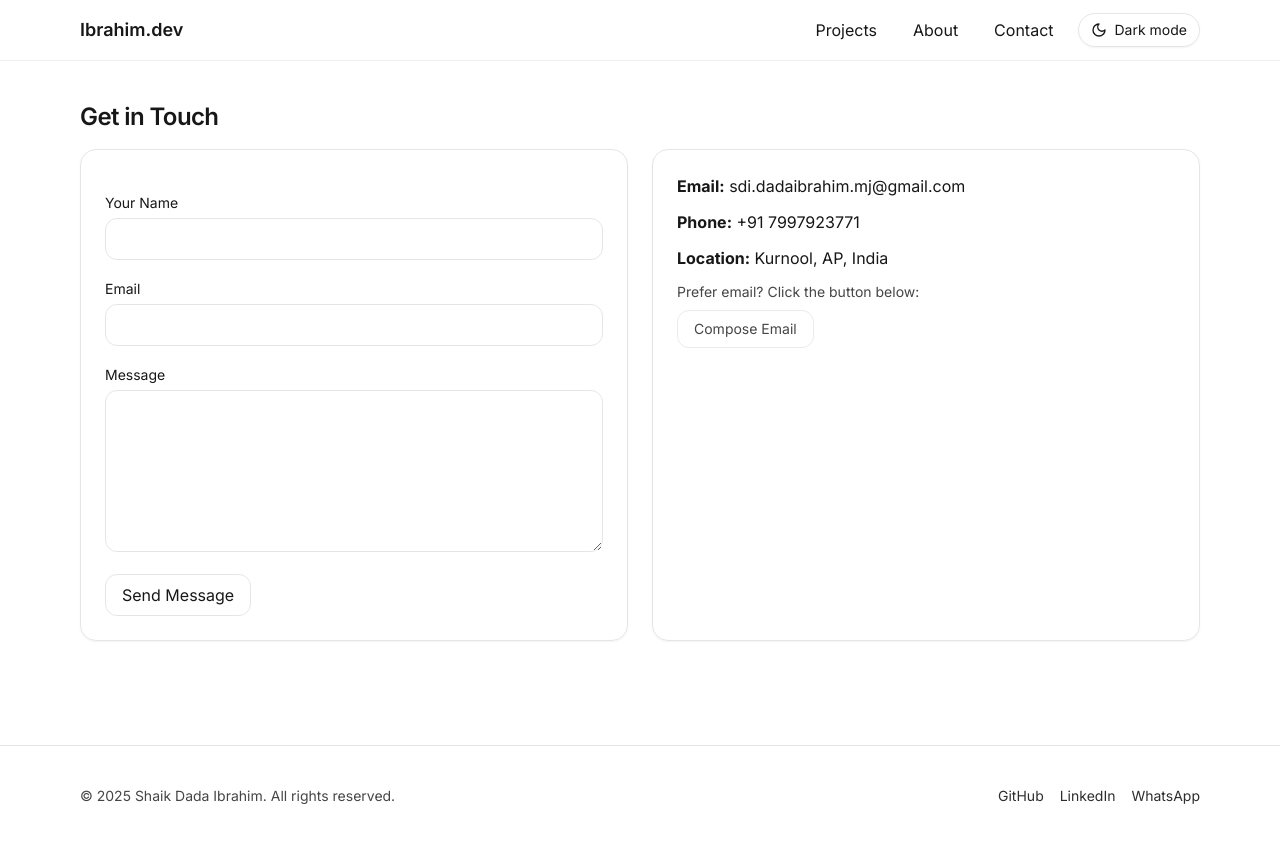
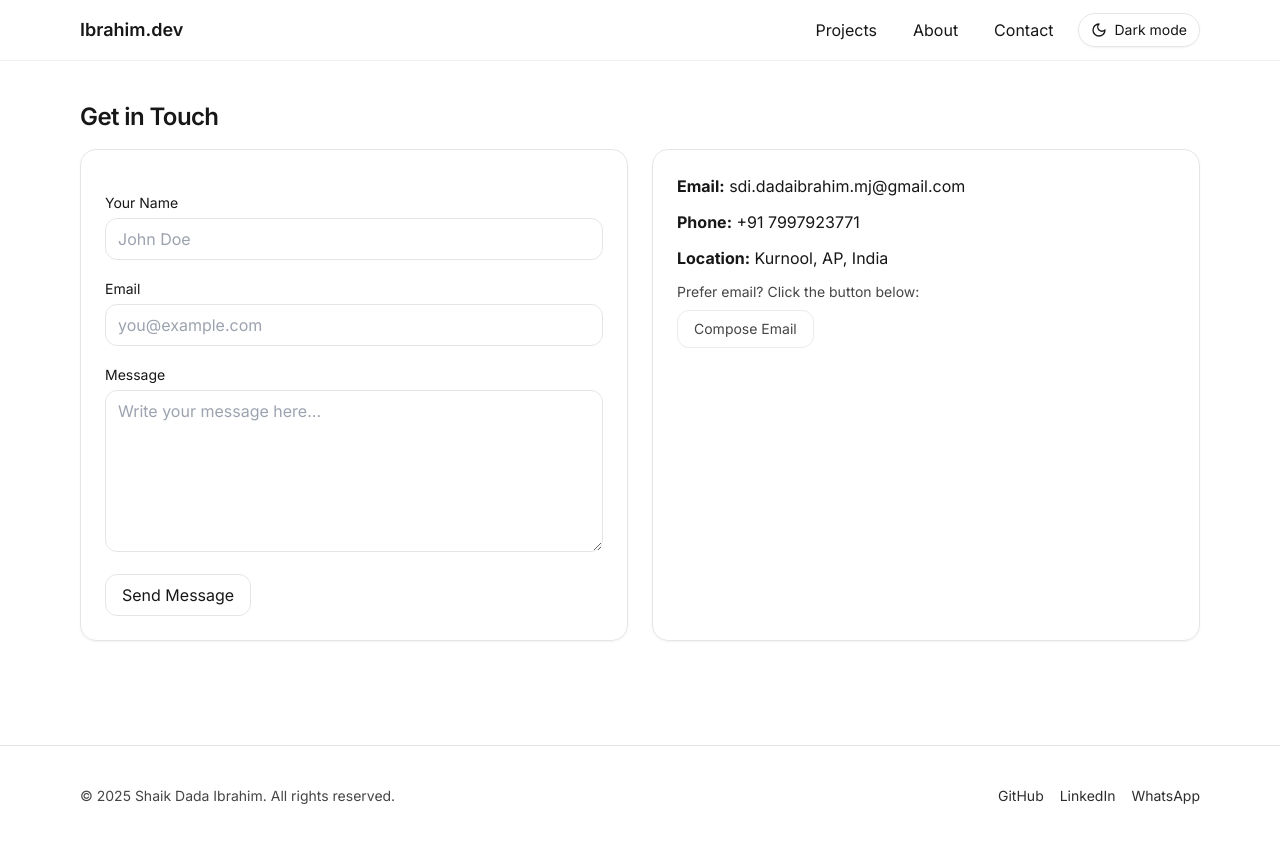
Before and after one commit to dadaibrahim/ibrahim-portfolio, a Next.js app: page /contact in a window 1280 px wide. Shown: the top 842 px of the page. Built offline with nearby package versions, Linux system fonts and the light colour scheme.

Commit message:
added SpeedInsights,Analytics,and form validation

```diff
--- a/app/contact/page.tsx
+++ b/app/contact/page.tsx
@@ -2,12 +2,12 @@ import Section from "@/components/Section";
 import { site } from "@/lib/data";
 
 export const metadata = {
-  title: "Contact — Ibrahim.dev"
+  title: "Contact — Ibrahim.dev",
 };
 
 /**
  * Uses formsubmit.co to send messages to email without server code.
- * After you deploy, consider replacing with a custom /api/contact using your SMTP creds.
+ * Includes honeypot field for spam protection and better accessibility.
  */
 export default function ContactPage() {
   return (
@@ -19,33 +19,89 @@ export default function ContactPage() {
             action={`https://formsubmit.co/${site.email}`}
             method="POST"
           >
+            {/* Disable captcha */}
             <input type="hidden" name="_captcha" value="false" />
-            <input type="hidden" name="_subject" value="New message from Ibrahim.dev" />
-            <input type="hidden" name="_next" value="https://example.com/contact?sent=1" />
-            <label className="block">
+
+            {/* Honeypot for spam bots */}
+            <input type="text" name="_honey" className="hidden" />
+
+            {/* Email subject */}
+            <input
+              type="hidden"
+              name="_subject"
+              value="New message from Ibrahim.dev"
+            />
+
+            {/* Redirect after submit */}
+            <input
+              type="hidden"
+              name="_next"
+              value="https://dadaibrahim.vercel.app/contact?sent=1"
+            />
+
+            <label htmlFor="name" className="block">
               <span className="text-sm">Your Name</span>
-              <input required name="name" className="mt-1 w-full rounded-xl border px-3 py-2 border-neutral-200 dark:border-neutral-800 bg-transparent" />
+              <input
+                id="name"
+                required
+                name="name"
+                className="mt-1 w-full rounded-xl border px-3 py-2 border-neutral-200 dark:border-neutral-800 bg-transparent"
+                placeholder="John Doe"
+              />
             </label>
-            <label className="block">
+
+            <label htmlFor="email" className="block">
               <span className="text-sm">Email</span>
-              <input required type="email" name="email" className="mt-1 w-full rounded-xl border px-3 py-2 border-neutral-200 dark:border-neutral-800 bg-transparent" />
+              <input
+                id="email"
+                required
+                type="email"
+                name="email"
+                pattern="[a-z0-9._%+-]+@[a-z0-9.-]+\.[a-z]{2,}$"
+                className="mt-1 w-full rounded-xl border px-3 py-2 border-neutral-200 dark:border-neutral-800 bg-transparent"
+                placeholder="you@example.com"
+              />
             </label>
-            <label className="block">
+
+            <label htmlFor="message" className="block">
               <span className="text-sm">Message</span>
-              <textarea required name="message" rows={6} className="mt-1 w-full rounded-xl border px-3 py-2 border-neutral-200 dark:border-neutral-800 bg-transparent" />
+              <textarea
+                id="message"
+                required
+                name="message"
+                rows={6}
+                minLength={10}
+                className="mt-1 w-full rounded-xl border px-3 py-2 border-neutral-200 dark:border-neutral-800 bg-transparent"
+                placeholder="Write your message here..."
+              />
             </label>
-            <button className="inline-flex items-center justify-center rounded-xl px-4 py-2 border border-neutral-200 dark:border-neutral-800 hover:bg-neutral-50 dark:hover:bg-neutral-900">
+
+            <button
+              type="submit"
+              className="inline-flex items-center justify-center rounded-xl px-4 py-2 border border-neutral-200 dark:border-neutral-800 hover:bg-neutral-50 dark:hover:bg-neutral-900"
+            >
               Send Message
             </button>
           </form>
 
           <div className="card p-6 space-y-3">
-            <p><strong>Email:</strong> {site.email}</p>
-            <p><strong>Phone:</strong> {site.phone}</p>
-            <p><strong>Location:</strong> {site.location}</p>
+            <p>
+              <strong>Email:</strong> {site.email}
+            </p>
+            <p>
+              <strong>Phone:</strong> {site.phone}
+            </p>
+            <p>
+              <strong>Location:</strong> {site.location}
+            </p>
             <div className="opacity-80 text-sm">
               <p>Prefer email? Click the button below:</p>
-              <a href={`mailto:${site.email}`} className="inline-block mt-2 rounded-xl border px-4 py-2 border-neutral-200 dark:border-neutral-800 hover:bg-neutral-50 dark:hover:bg-neutral-900">Compose Email</a>
+              <a
+                href={`mailto:${site.email}`}
+                className="inline-block mt-2 rounded-xl border px-4 py-2 border-neutral-200 dark:border-neutral-800 hover:bg-neutral-50 dark:hover:bg-neutral-900"
+              >
+                Compose Email
+              </a>
             </div>
           </div>
         </div>
--- a/app/layout.tsx
+++ b/app/layout.tsx
@@ -6,6 +6,7 @@ import Footer from "@/components/Footer";
 import { ThemeProvider } from "next-themes";
 import { site } from "@/lib/data";
 import { SpeedInsights } from "@vercel/speed-insights/next"
+import { Analytics } from "@vercel/analytics/next"
 
 const inter = Inter({ subsets: ["latin"] });
 
@@ -33,6 +34,8 @@ export default function RootLayout({ children }: { children: React.ReactNode })
         <ThemeProvider attribute="class" defaultTheme="system" enableSystem>
           <Navbar />
           <main className="container-nice py-10">{children}</main>
+          <Analytics/>
+          <SpeedInsights/>
           <Footer />
         </ThemeProvider>
       </body>
--- a/package.json
+++ b/package.json
@@ -10,6 +10,7 @@
     "lint": "next lint"
   },
   "dependencies": {
+    "@vercel/analytics": "^1.5.0",
     "@vercel/speed-insights": "^1.2.0",
     "autoprefixer": "10.4.20",
     "class-variance-authority": "0.7.0",
```
Also changed, not shown: 1 other file (tests, documents, lock files or other folders).
